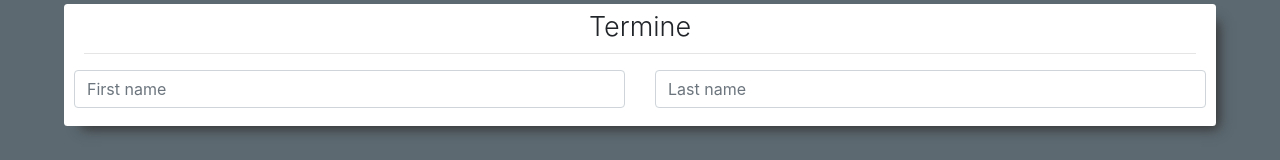
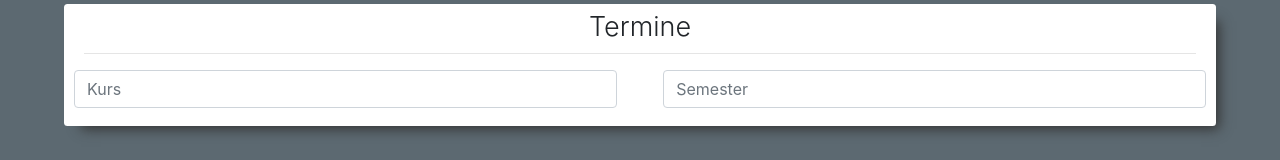
Before and after one commit to PhilippStraub/organizer, a React (Create React App) app: page /kurse in a window 1280 px wide. Shown: the part 174-334 px from the top of the page. Built offline with nearby package versions, Linux system fonts and the light colour scheme.

Commit message:
Abstand der Elemente angepasst

```diff
--- a/src/kurse.css
+++ b/src/kurse.css
@@ -3,10 +3,6 @@ input:focus{
     position: inherit;
 }
 .input-group {
-    position: inherit;
-}
-
-.input-group .form-control:focus{
     position: inherit;
 }
 
@@ -68,6 +64,15 @@ form{
     margin-top: 6px;
 }
 
+#searchKurs{
+    padding-right: 0;
+    margin-right: 4%;
+}
+
+#searchSemester{
+    padding-left: 0;
+}
+
 @media (max-width: 600px) {
     #kurs{
         width: 100%;
--- a/src/kurse.js
+++ b/src/kurse.js
@@ -21,7 +21,7 @@ class Kurse extends React.Component{
                                         +
                                     </span>
                                     </div>
-                                    <input type="text" className="form-control" name="kurs" placeholder="Kurs" required />
+                                    <input type="text" className="form-control" name="addKurs" placeholder="Kurs" required />
                                 </div>
                             </div>
                         </div>
@@ -36,7 +36,7 @@ class Kurse extends React.Component{
                                         +
                                     </span>
                                     </div>
-                                    <input type="text" className="form-control" name="semester" placeholder="Semester" required />
+                                    <input type="text" className="form-control" name="addSemester" placeholder="Semester" required />
                                 </div>
                             </div>
                         </div>
@@ -48,11 +48,11 @@ class Kurse extends React.Component{
                     <hr></hr>
                     <form>
                         <div className="row">
-                            <div className="col">
-                                <input type="text" className="form-control" placeholder="First name" />
+                            <div className="col" id="searchKurs">
+                                <input type="text" className="form-control" name="kurs" placeholder="Kurs" />
                             </div>
-                            <div className="col">
-                            <   input type="text" className="form-control" placeholder="Last name" />
+                            <div className="col" id="searchSemester">
+                            <   input type="text" className="form-control" name="semester" placeholder="Semester" />
                             </div>
                         </div>
                     </form>
```
